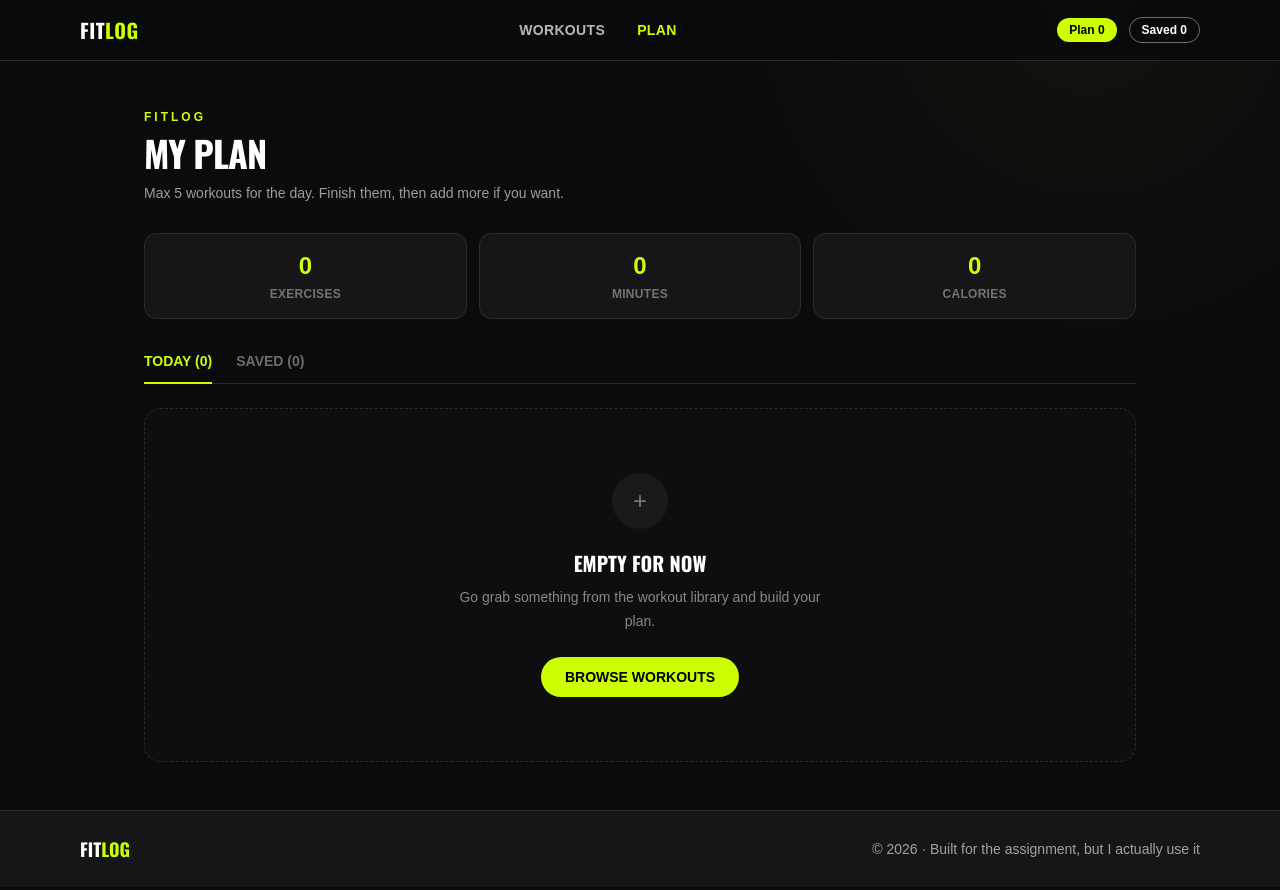
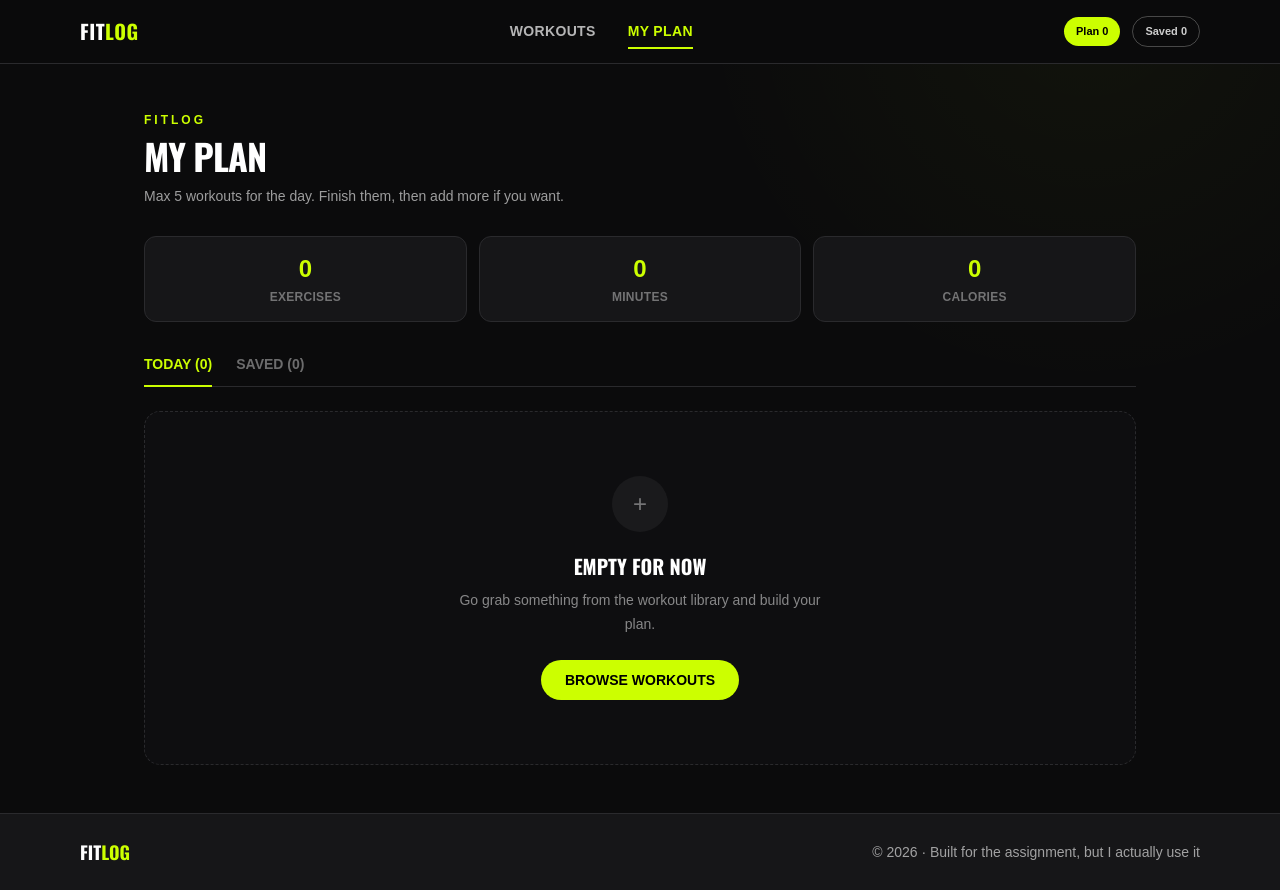
Before and after one commit to ahabib69/b14-a6-fit-log, a Next.js app: page /my-plan in a window 1280 px wide. Built offline with nearby package versions, Linux system fonts and the light colour scheme.

Commit message:
Polish navigation UI

```diff
--- a/components/Navbar.jsx
+++ b/components/Navbar.jsx
@@ -9,36 +9,52 @@ export default function Navbar() {
   const { plan, saved } = usePlan()
 
   const style = (href) =>
-    `text-sm font-semibold uppercase tracking-wide transition-colors ${
-      path === href ? 'text-accent' : 'text-white/70 hover:text-white'
+    `relative text-sm font-semibold uppercase tracking-wide transition-colors ${
+      path === href
+        ? 'text-accent'
+        : 'text-white/70 hover:text-white'
     }`
 
   return (
-    <header className="sticky top-0 z-40 border-b border-border bg-bg/95 backdrop-blur">
-      <div className="mx-auto flex max-w-6xl items-center justify-between px-4 py-4">
-        <Link href="/" className="font-display text-xl font-bold tracking-wide">
+    <header className="sticky top-0 z-40 border-b border-border bg-bg/90 backdrop-blur-md">
+      <div className="mx-auto flex max-w-6xl items-center justify-between gap-4 px-4 py-3 sm:py-4">
+        {/* Logo */}
+        <Link
+          href="/"
+          className="shrink-0 font-display text-xl font-bold tracking-wide transition-opacity hover:opacity-80"
+        >
           FIT<span className="text-accent">LOG</span>
         </Link>
 
-        <nav className="hidden gap-8 md:flex">
+        {/* Navigation */}
+        <nav className="hidden items-center gap-8 md:flex">
           <Link href="/" className={style('/')}>
             Workouts
+            {path === '/' && (
+              <span className="absolute -bottom-2 left-0 h-0.5 w-full bg-accent" />
+            )}
           </Link>
+
           <Link href="/my-plan" className={style('/my-plan')}>
-            Plan
+            My Plan
+            {path === '/my-plan' && (
+              <span className="absolute -bottom-2 left-0 h-0.5 w-full bg-accent" />
+            )}
           </Link>
         </nav>
 
-        <div className="flex items-center gap-3">
+        {/* Plan counters */}
+        <div className="flex items-center gap-2 sm:gap-3">
           <Link
             href="/my-plan"
-            className="rounded-full bg-accent px-3 py-1 text-xs font-bold text-black"
+            className="rounded-full bg-accent px-3 py-1.5 text-[11px] font-bold text-black transition hover:scale-105"
           >
             Plan {plan.length}
           </Link>
+
           <Link
             href="/my-plan"
-            className="rounded-full border border-white/40 px-3 py-1 text-xs font-bold text-white"
+            className="hidden rounded-full border border-white/25 px-3 py-1.5 text-[11px] font-bold text-white/80 transition hover:border-white/50 hover:text-white sm:block"
           >
             Saved {saved.length}
           </Link>
```
